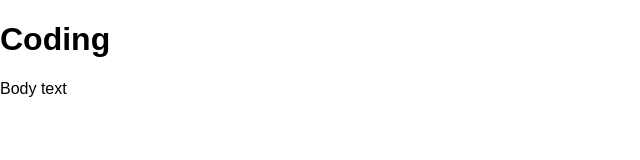
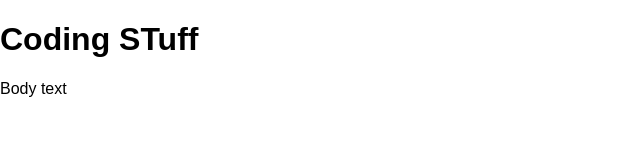
Before and after one commit to sunrayyourdev/sunrayyoursite, a plain HTML site: page coding.html in a window 1280 px wide. Shown: the whole page, without its empty margins (0-640 px from the left). Drawn offline with Linux system fonts and the light colour scheme.

Commit message:
Small change

```diff
--- a/coding.html
+++ b/coding.html
@@ -8,7 +8,7 @@
     <script src="main.js"></script>
 </head>
 <body>
-    <h1>Coding</h1>
+    <h1>Coding STuff</h1>
     <p>Body text</p>
 </body>
 </html>
```
